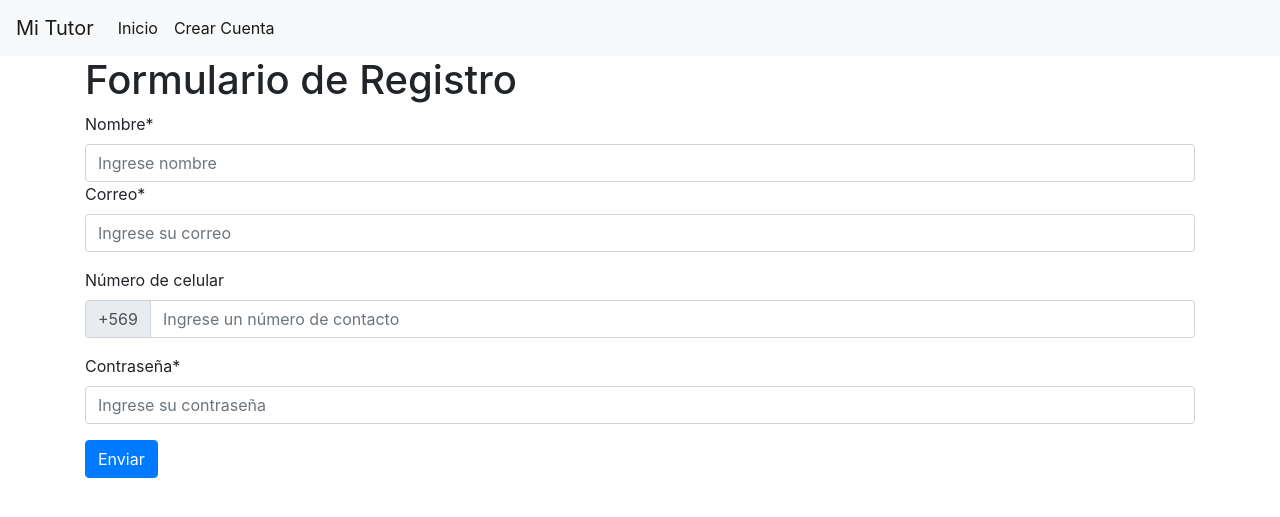
After one commit to IN3501/tarea-2-grupo-02, a Django app: page /exitoCrearCuenta/ in a window 1280 px wide. The commit adds this page. Shown: the top 517 px of the page. Run offline with Django 3.2, Linux system fonts and the light colour scheme; some libraries are stand-ins or nearby versions.

Commit message:
crear pagina de registro

```diff
--- /dev/null
+++ b/T2G02/MiApp/templates/formNuevaCuenta.html
@@ -0,0 +1,43 @@
+{% extends 'navbarLogOut.html' %}
+{% block title %}
+Nueva Cuenta
+{% endblock title %}
+{% block content %}
+<div id="descripcion" class="container">
+    <h1>Formulario de Registro</h1>
+
+    <form action="{% url 'exitoCrearCuenta' %}" autocomplete="off" method="post">
+    {% csrf_token %}
+        <div class="form-group">
+      <label for="name">Nombre*</label>
+      <input type="text" class="form-control" id="name" placeholder="Ingrese nombre" name="inputText" required>
+
+    <div class="form-group">
+      <label for="email">Correo*</label>
+      <input type="email" class="form-control" id="email" placeholder="Ingrese su correo" name="inputEmail" required>
+    </div>
+
+    </div >
+        <div class="form-group" >
+        <label for="fono">Número de celular</label>
+      <div class="input-group">
+        <div class="input-group-prepend">
+          <div class="input-group-text">+569</div>
+        </div>
+        <input type="tel" class="form-control" pattern="^[0-9]{8}$" id="fono" placeholder="Ingrese un número de contacto" name="inputFono">
+      </div></div>
+
+
+    <div class="form-group">
+      <label for="password">Contraseña*</label>
+      <input type="password" class="form-control" id="password" placeholder="Ingrese su contraseña" name="inputPassword" required>
+    </div>
+
+    <div class="form-group">
+    <button type="submit" class="btn btn-primary">Enviar</button>
+    </div>
+  </form>
+
+</div>
+
+{% endblock content %}
--- a/T2G02/MiApp/urls.py
+++ b/T2G02/MiApp/urls.py
@@ -6,4 +6,7 @@ urlpatterns = [
     path('pestaña/', pestaña ,name='pestaña'),
     path('inputs/', inputs, name='inputs'),
     path('formulario/', form, name='form'),
+    path('registrarse/', registrarse, name='registrarse'),
+    path('exitoCrearCuenta/', exitoCrearCuenta, name='exitoCrearCuenta'),
+
 ]
--- a/T2G02/MiApp/views.py
+++ b/T2G02/MiApp/views.py
@@ -12,3 +12,24 @@ def inputs(request):
 
 def form(request):
 	return render(request, 'form.html')
+
+def registrarse(request):
+	if request.method == 'POST':
+		return render(request, 'mensajeDeExito.html')
+	else:
+		return render(request, 'formNuevaCuenta.html')
+
+def exitoCrearCuenta(request):
+	if request is not None:
+		if request.method =='POST':
+			if 'inputText' and 'inputEmail' and 'inputPassword':
+				nombre =request.POST['inputText']
+				email =request.POST['inputEmail']
+				password = request.POST['inputPassword']
+				if nombre and email and password:
+					mensaje="Felicidades "+nombre+", se ha creado tu cuenta con el correo " + email
+					return render(request, 'mensajeDeExitoLogOut.html',
+								  {'titleMessage':"Cuenta creada con exito",
+									  'message': mensaje})
+
+	return render(request, 'formNuevaCuenta.html')
--- a/T2G02/templates/base.html
+++ b/T2G02/templates/base.html
@@ -8,13 +8,14 @@
         <meta name="viewport" content="width=device-width, initial-scale=1">
 
       	<title>{% block title %}IN3501{% endblock %}</title>
-
         <link href="{% static 'css/bootstrap.min.css' %}" rel="stylesheet">
   </head>
 
   <body>
     {% block body %}
     {% endblock body %}
+    <script src="https://code.jquery.com/jquery-3.2.1.slim.min.js" integrity="sha384-KJ3o2DKtIkvYIK3UENzmM7KCkRr/rE9/Qpg6aAZGJwFDMVNA/GpGFF93hXpG5KkN" crossorigin="anonymous"></script>
+<script src="https://cdnjs.cloudflare.com/ajax/libs/popper.js/1.12.9/umd/popper.min.js" integrity="sha384-ApNbgh9B+Y1QKtv3Rn7W3mgPxhU9K/ScQsAP7hUibX39j7fakFPskvXusvfa0b4Q" crossorigin="anonymous"></script>
+      <script src="{% static 'js/bootstrap.min.js' %}"></script>
   </body>
-    <script src="{% static 'js/bootstrap.min.js' %}"></script>
 </html>
--- /dev/null
+++ b/T2G02/templates/mensajeDeExitoLogOut.html
@@ -0,0 +1,4 @@
+ {% extends 'mensajeDeExito.html' %}
+        {% block menu %}
+     {% include "menuLogOut.html" %}
+        {% endblock menu %}
--- /dev/null
+++ b/T2G02/templates/menuLogOut.html
@@ -0,0 +1,5 @@
+        <li class="nav-item active">
+          <a class="nav-link" href="{% url 'index' %}">Inicio</a>
+        </li>
+        <li class="nav-item active">
+          <a class="nav-link" href="{% url 'registrarse' %}">Crear Cuenta</a>
--- a/T2G02/templates/navbar.html
+++ b/T2G02/templates/navbar.html
@@ -2,12 +2,13 @@
 
 {% block body %}
   <nav class="navbar navbar-expand-lg navbar-light bg-light">
-    <a class="navbar-brand" href="#">IN3501</a>
+    <a class="navbar-brand" href="#">Mi Tutor</a>
     <button class="navbar-toggler" type="button" data-toggle="collapse" data-target="#navbarNav" aria-controls="navbarNav" aria-expanded="false" aria-label="Toggle navigation">
       <span class="navbar-toggler-icon"></span>
     </button>
     <div class="collapse navbar-collapse" id="navbarNav">
       <ul class="navbar-nav">
+        {% block menu %}
         <li class="nav-item active">
           <a class="nav-link" href="{% url 'index' %}">Inicio</a>
         </li>
@@ -17,7 +18,10 @@
         <li class="nav-item active">
           <a class="nav-link" href="{% url 'form' %}">Formulario</a>
         </li>
-
+        <li class="nav-item active">
+          <a class="nav-link" href="{% url 'registrarse' %}">Registrate!</a>
+        </li>
+        {% endblock menu %}
       </ul>
     </div>
   </nav>
--- /dev/null
+++ b/T2G02/templates/navbarLogOut.html
@@ -0,0 +1,4 @@
+{% extends 'navbar.html' %}
+        {% block menu %}
+     {% include "menuLogOut.html" %}
+        {% endblock menu %}
```
Also changed, not shown: T2G02/templates/mensajeDeExito.html (added, +13 -0 lines).
